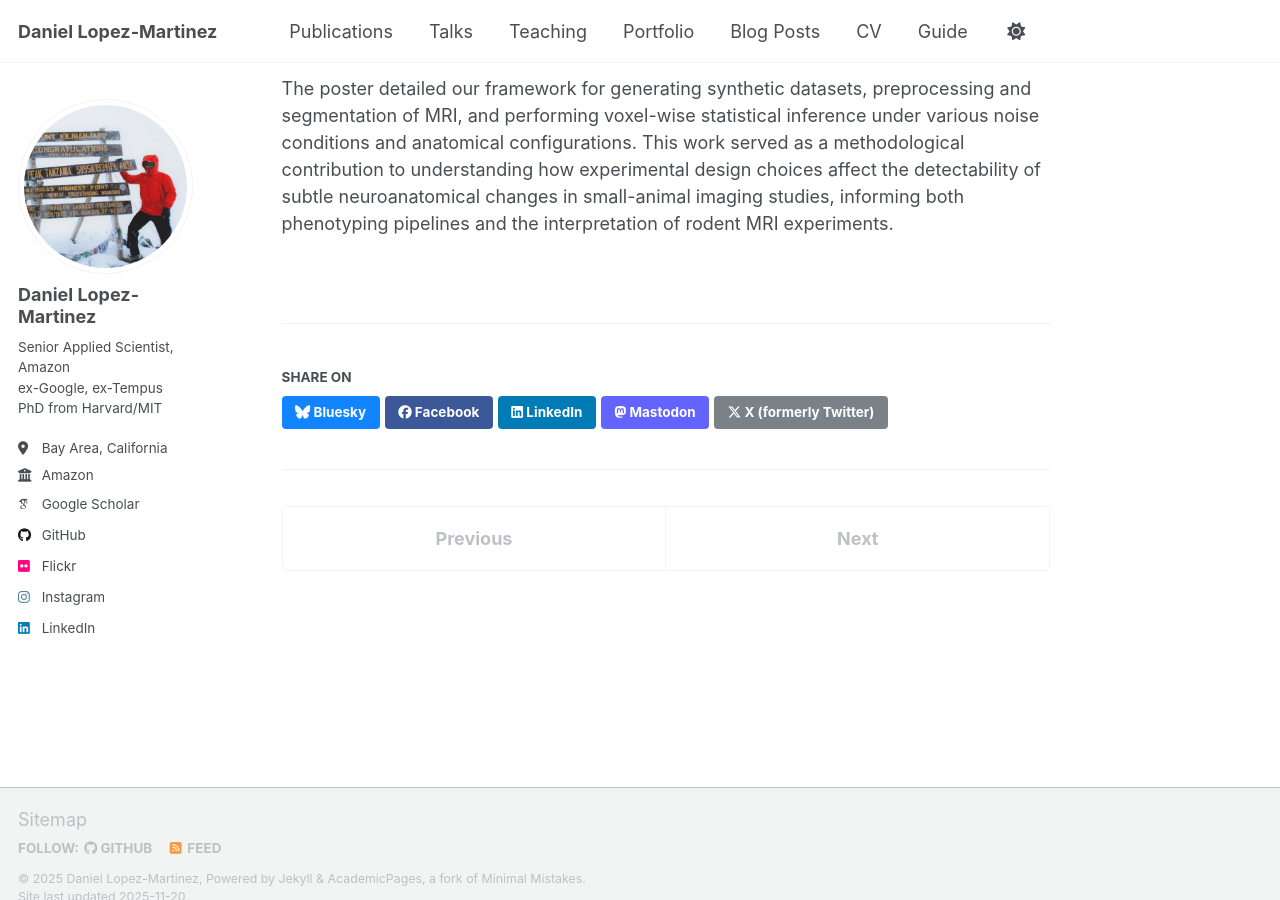
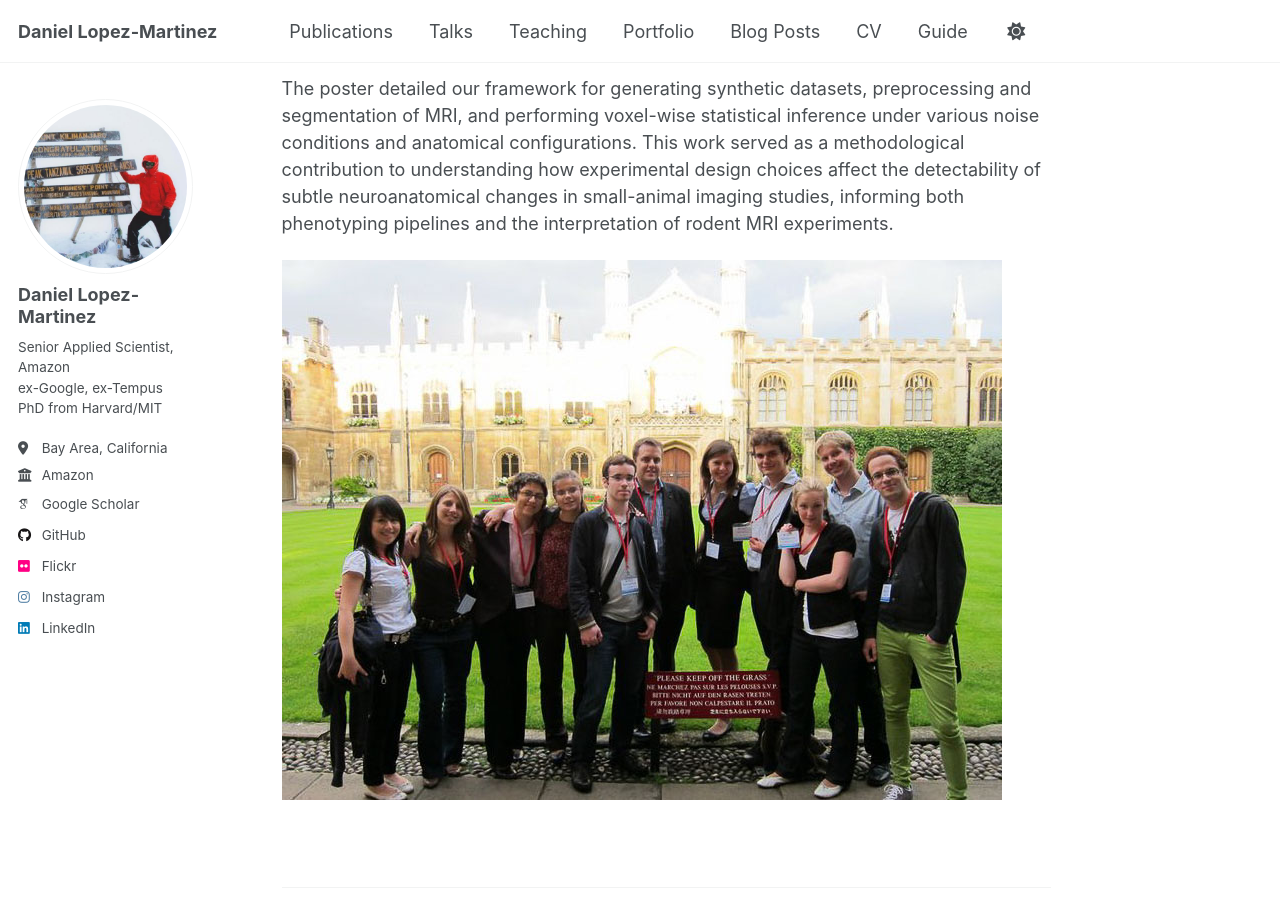
Before and after one commit to daniel-lopezmartinez/daniel-lopezmartinez.github.io, a Jekyll site: the page built from _talks/2010-09-06-amgen.md, in a window 1280 px wide and 900 px high, scrolled down 652 px. Built offline with Jekyll 4.4.1, drawn with Linux system fonts in a browser that asks for light colours; some web fonts are replaced; a script that is not in the unit is left out.

Commit message:
Adds Amgen image

```diff
--- a/_talks/2010-09-06-amgen.md
+++ b/_talks/2010-09-06-amgen.md
@@ -16,3 +16,5 @@ This presentation was part of the broader [Amgen Scholars Programme](https://amg
 My project focused on evaluating the **detection limits of automated voxel-based morphometry (VBM)** for identifying structural changes in rodent brains using high-resolution magnetic resonance imaging (MRI). Working with simulated 3D phantom images and controlled morphometric changes, we studied how factors such as smoothing, effect size, spatial extent, and sample size influence the sensitivity and specificity of VBM-based statistical tests.
 
 The poster detailed our framework for generating synthetic datasets, preprocessing and segmentation of MRI, and performing voxel-wise statistical inference under various noise conditions and anatomical configurations. This work served as a methodological contribution to understanding how experimental design choices affect the detectability of subtle neuroanatomical changes in small-animal imaging studies, informing both phenotyping pipelines and the interpretation of rodent MRI experiments.
+
+<img src='/images/blog/2010-amgen-cambridge.jpg' width="720" height="540">
```
Also changed, not shown: images/blog/2010-amgen-cambridge.jpg (added).
